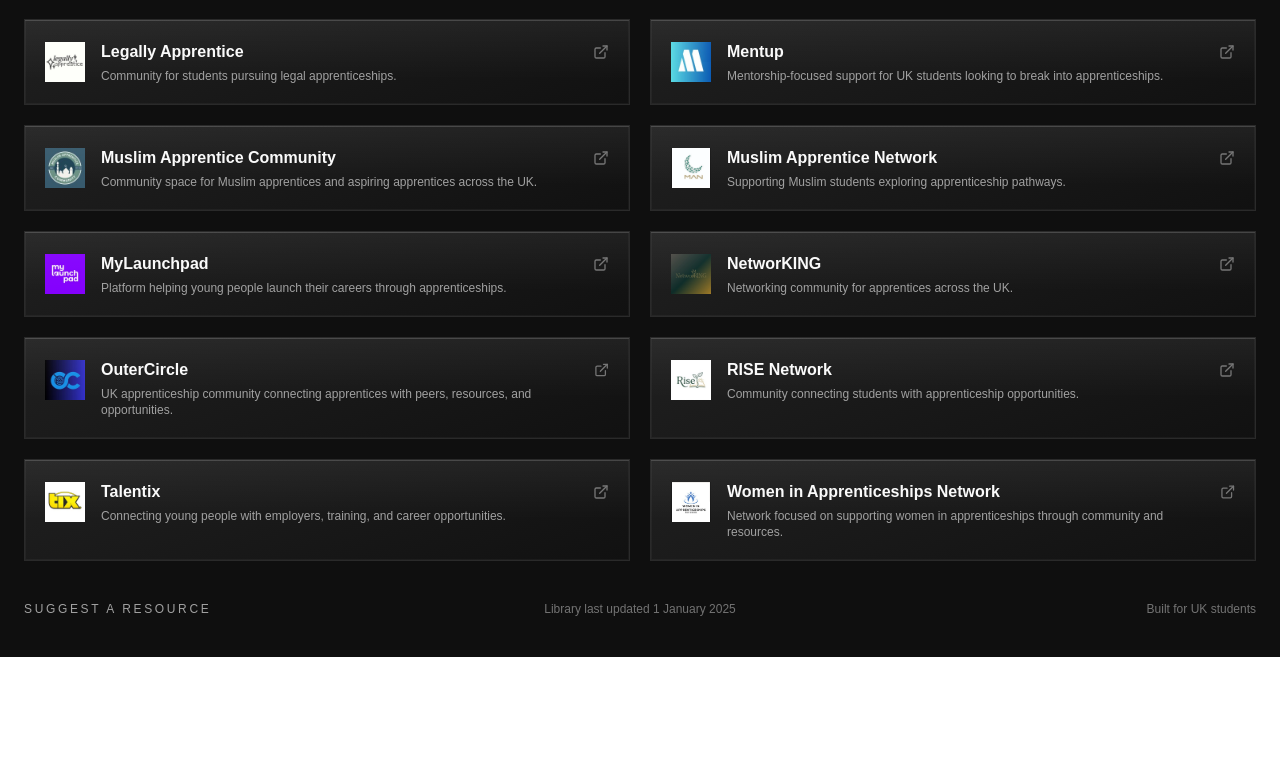
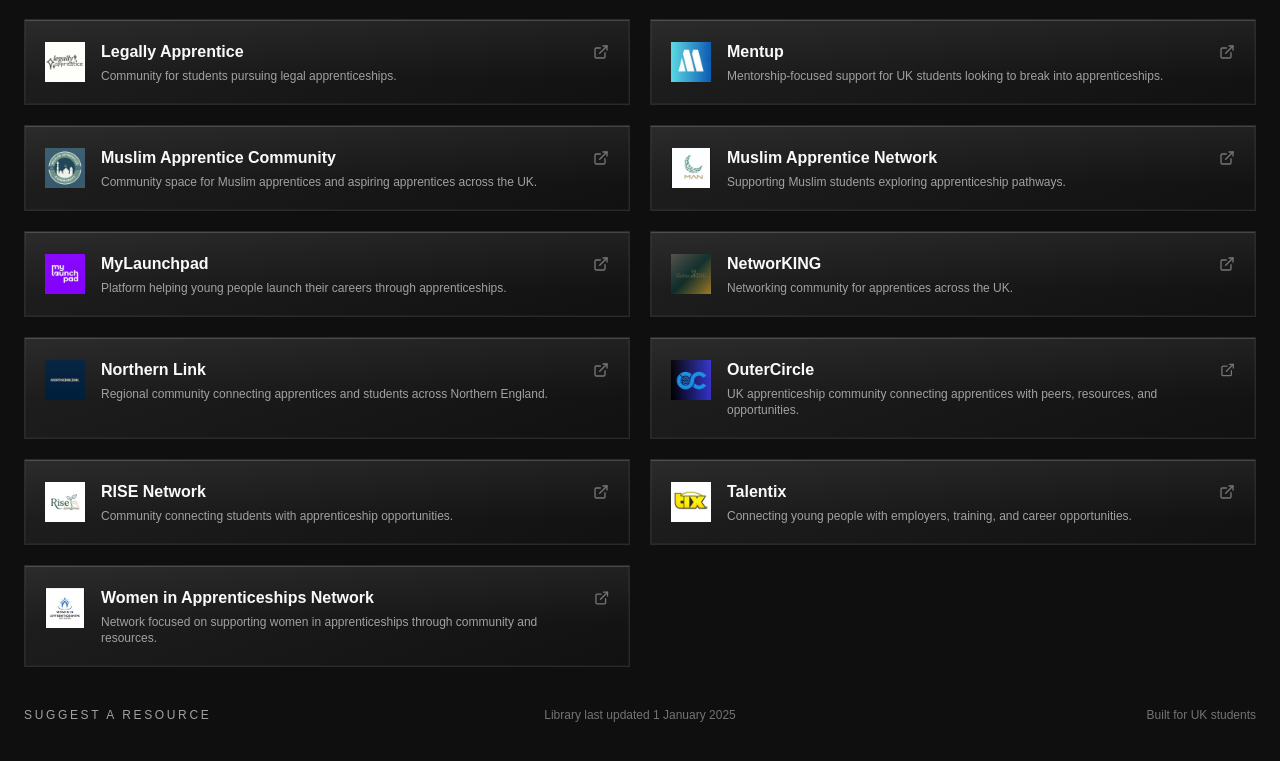
Before and after one commit to NishantBrahmbhatt/aprntcshp, a Next.js app: page /communities in a window 1280 px wide. Shown: the part 1039-1800 px from the top of the page. Before the commit the page ends 1696 px from the top, so only its background shows below. Built offline with nearby package versions, Linux system fonts and the light colour scheme.

Commit message:
added Northern Link to communities

```diff
--- a/app/communities/page.tsx
+++ b/app/communities/page.tsx
@@ -137,6 +137,13 @@ export const communities = [
       "Networking community for apprentices across the UK.",
     url: "https://www.networkinguk.com/index.php",
     logo: "/logos/networkinguk_logo.jpg",
+  },
+  {
+    name: "Northern Link",
+    description:
+      "Regional community connecting apprentices and students across Northern England.",
+    url: "https://chat.whatsapp.com/J1XHe86TKGlHbNfRTLqAFF",
+    logo: "/logos/northernlinkorg_logo.jpg",
   },
   {
     name: "Ellavate",
```
Also changed, not shown: public/logos/northernlinkorg_logo.jpg (added).
